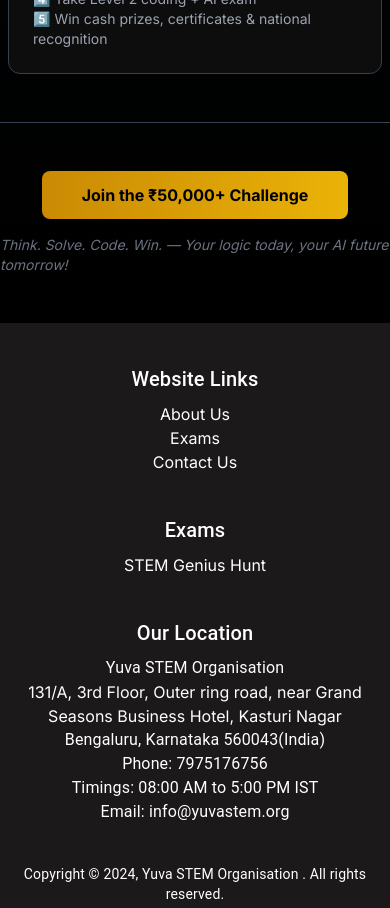
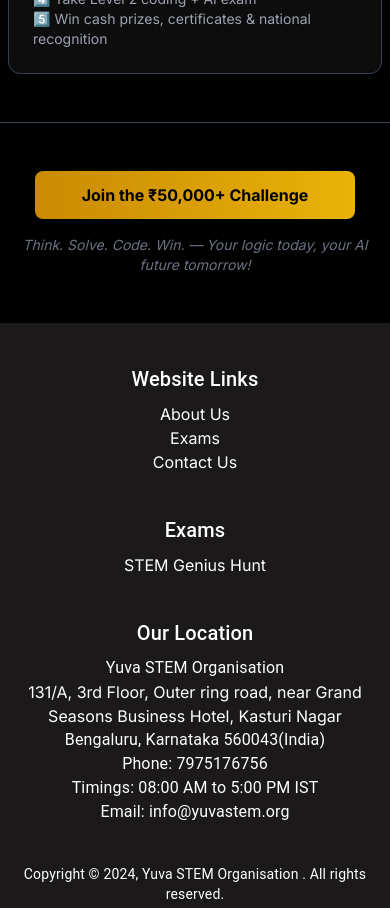
Before and after one commit to sajjanstem/sajjan-stem, a React (Create React App) app: page / in a window 390 px wide. Shown: the part 4580-5488 px from the top of the page. Built offline with nearby package versions, Linux system fonts and the light colour scheme.

Commit message:
ui changes for junior coder hunt

```diff
--- a/src/components/AboutUs.tsx
+++ b/src/components/AboutUs.tsx
@@ -79,15 +79,15 @@
         </div> */}
       </section>
 
-      {/* Call to Action */}
-      <div className="flex flex-col items-center py-12 border-t border-gray-700 font-inter" data-aos="zoom-in">
-        <button className="bg-gradient-to-r from-yellow-600 to-yellow-500 text-black font-bold py-3 px-10 rounded-lg hover:opacity-90 transition duration-300 text-base md:text-lg">
-          Join the ₹50,000+ Challenge
-        </button>
-        <div className="text-gray-500 mt-4 italic text-sm md:text-base">
-          Think. Solve. Code. Win. — Your logic today, your AI future tomorrow!
-        </div>
+  {/* Footer Call-to-Action */}
+    <div className="flex flex-col items-center py-12 border-t border-gray-700 font-inter px-4 md:px-8" data-aos="zoom-in">
+      <button className="bg-gradient-to-r from-yellow-600 to-yellow-500 text-black font-bold py-3 px-10 rounded-lg hover:opacity-90 transition duration-300 text-base md:text-lg w-full max-w-xs md:max-w-sm">
+        Join the ₹50,000+ Challenge
+      </button>
+      <div className="text-gray-500 mt-4 italic text-sm md:text-base text-center">
+        Think. Solve. Code. Win. — Your logic today, your AI future tomorrow!
       </div>
+    </div>
     </div>
   );
 };
--- a/src/components/ContactUs.tsx
+++ b/src/components/ContactUs.tsx
@@ -67,15 +67,15 @@
         </div>
       </section>
 
-      {/* Call to Action */}
-      <div className="flex flex-col items-center py-12 border-t border-gray-700 font-inter" data-aos="zoom-in">
-        <button className="bg-gradient-to-r from-yellow-600 to-yellow-500 text-black font-bold py-3 px-10 rounded-lg hover:opacity-90 transition duration-300 text-base md:text-lg">
-          Join the ₹50,000+ Challenge
-        </button>
-        <div className="text-gray-500 mt-4 italic text-sm md:text-base">
-          Think. Solve. Code. Win. — Your logic today, your AI future tomorrow!
-        </div>
+  {/* Footer Call-to-Action */}
+    <div className="flex flex-col items-center py-12 border-t border-gray-700 font-inter px-4 md:px-8" data-aos="zoom-in">
+      <button className="bg-gradient-to-r from-yellow-600 to-yellow-500 text-black font-bold py-3 px-10 rounded-lg hover:opacity-90 transition duration-300 text-base md:text-lg w-full max-w-xs md:max-w-sm">
+        Join the ₹50,000+ Challenge
+      </button>
+      <div className="text-gray-500 mt-4 italic text-sm md:text-base text-center">
+        Think. Solve. Code. Win. — Your logic today, your AI future tomorrow!
       </div>
+    </div>
     </div>
   );
 };
--- a/src/components/Exams/Stem.tsx
+++ b/src/components/Exams/Stem.tsx
@@ -379,15 +379,15 @@
           </TableContainer>
         </Box>
 
-      {/* Call to Action */}
-      <div className="flex flex-col items-center py-12 border-t border-gray-700 font-inter" data-aos="zoom-in">
-        <button className="bg-gradient-to-r from-yellow-600 to-yellow-500 text-black font-bold py-3 px-10 rounded-lg hover:opacity-90 transition duration-300 text-base md:text-lg">
-          Join the ₹50,000+ Challenge
-        </button>
-        <div className="text-gray-500 mt-4 italic text-sm md:text-base">
-          Think. Solve. Code. Win. — Your logic today, your AI future tomorrow!
-        </div>
+  {/* Footer Call-to-Action */}
+    <div className="flex flex-col items-center py-12 border-t border-gray-700 font-inter px-4 md:px-8" data-aos="zoom-in">
+      <button className="bg-gradient-to-r from-yellow-600 to-yellow-500 text-black font-bold py-3 px-10 rounded-lg hover:opacity-90 transition duration-300 text-base md:text-lg w-full max-w-xs md:max-w-sm">
+        Join the ₹50,000+ Challenge
+      </button>
+      <div className="text-gray-500 mt-4 italic text-sm md:text-base text-center">
+        Think. Solve. Code. Win. — Your logic today, your AI future tomorrow!
       </div>
+    </div>
       </section>
     </Box>
   );
--- a/src/components/Home.tsx
+++ b/src/components/Home.tsx
@@ -251,15 +251,15 @@
         </div>
       </div>
 
-      {/* Footer Call-to-Action */}
-      <div className="flex flex-col items-center py-12 border-t border-gray-700 font-inter" data-aos="zoom-in">
-        <button className="bg-gradient-to-r from-yellow-600 to-yellow-500 text-black font-bold py-3 px-10 rounded-lg hover:opacity-90 transition duration-300 text-base md:text-lg">
-          Join the ₹50,000+ Challenge
-        </button>
-        <div className="text-gray-500 mt-4 italic text-sm md:text-base">
-          Think. Solve. Code. Win. — Your logic today, your AI future tomorrow!
-        </div>
+  {/* Footer Call-to-Action */}
+    <div className="flex flex-col items-center py-12 border-t border-gray-700 font-inter px-4 md:px-8" data-aos="zoom-in">
+      <button className="bg-gradient-to-r from-yellow-600 to-yellow-500 text-black font-bold py-3 px-10 rounded-lg hover:opacity-90 transition duration-300 text-base md:text-lg w-full max-w-xs md:max-w-sm">
+        Join the ₹50,000+ Challenge
+      </button>
+      <div className="text-gray-500 mt-4 italic text-sm md:text-base text-center">
+        Think. Solve. Code. Win. — Your logic today, your AI future tomorrow!
       </div>
+    </div>
     </div>
   );
 };
```
